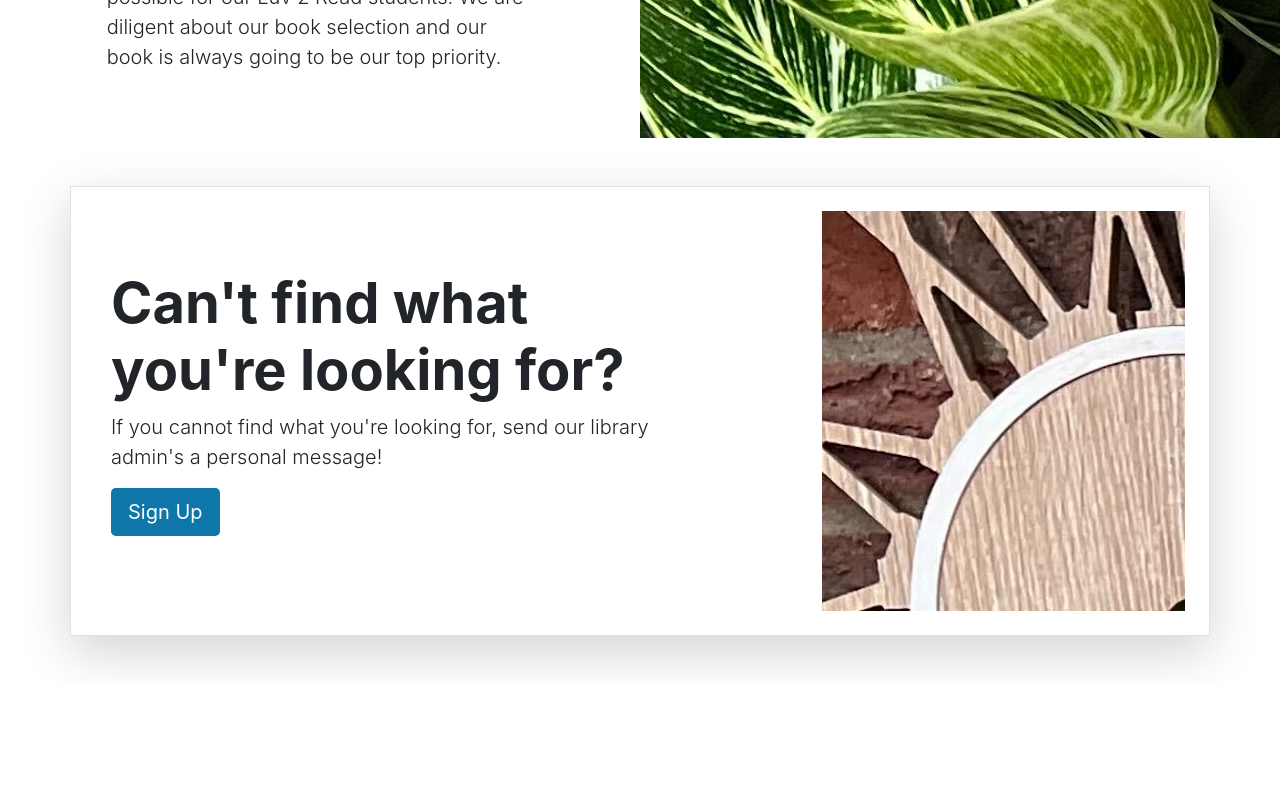
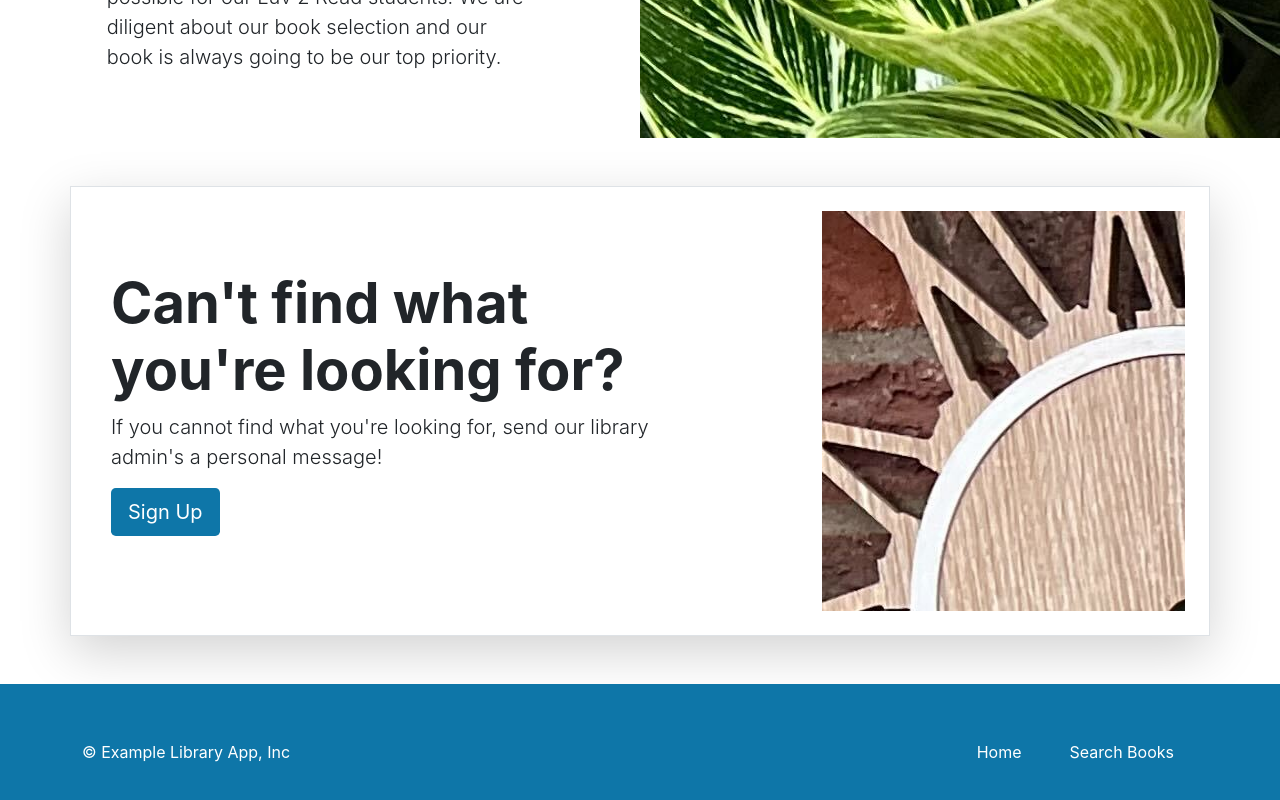
Before and after one commit to ritujane78/library_react_frontend, a React (Create React App) app: page / in a window 1280 px wide. Shown: the part 1786-2586 px from the top of the page. Before the commit the page ends 2470 px from the top, so only its background shows below. Built offline with nearby package versions, Linux system fonts and the light colour scheme.

Commit message:
add footer in homepage

```diff
--- a/src/App.tsx
+++ b/src/App.tsx
@@ -5,6 +5,7 @@
 import { Carousel } from './layouts/Homepage/Carousel';
 import { Heros } from './layouts/Homepage/Heros';
 import { LibraryServices } from './layouts/Homepage/LibraryServices';
+import { Footer } from './layouts/NavbarAndFooter/Footer';
 
 function App() {
   return (
@@ -14,6 +15,7 @@
       <Carousel />
       <Heros />
       <LibraryServices />
+      <Footer />
     </div>
 
   );
--- /dev/null
+++ b/src/layouts/NavbarAndFooter/Footer.tsx
@@ -0,0 +1,22 @@
+export const Footer = () =>{
+    return (
+        <div className="main-color">
+            <footer className="container d-flex flex-wrap justify-content-between
+            align-items-center py-5 main-color" >
+                <p className="col-md-4 mb-0 text-white">&copy; Example Library App, Inc</p>
+                <ul className="nav navbar-dark col-md-6 justify-content-end">
+                    <li className="nav-item">
+                        <a href="#" className="nav-link text-white px-4">
+                            Home
+                        </a>
+                    </li>
+                    <li className="nav-item">
+                        <a href="#" className="nav-link text-white px-4">
+                            Search Books
+                        </a>
+                    </li>
+                </ul>
+            </footer>
+        </div>
+    );
+}
```
